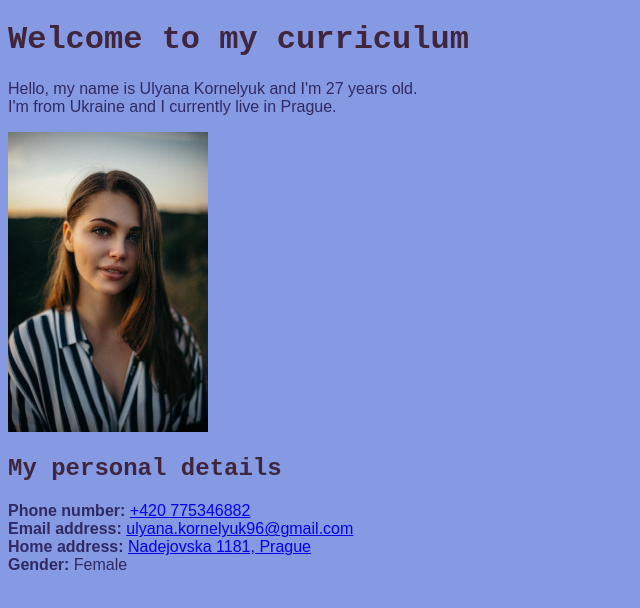
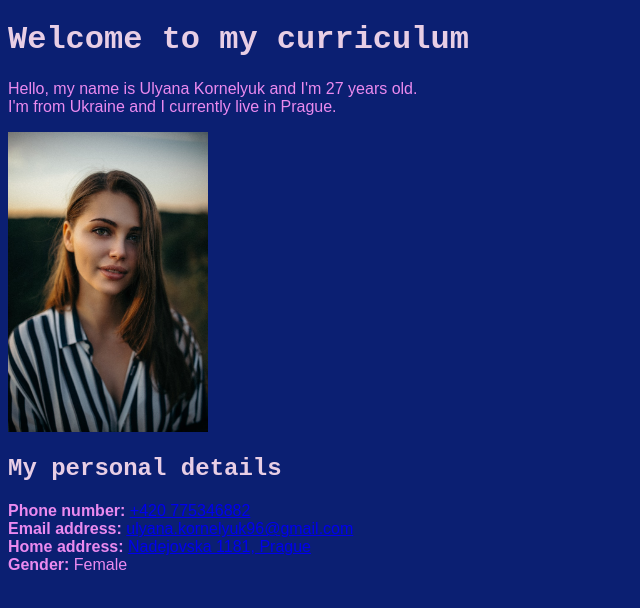
Before and after one commit to uly96/mycurriculum, a plain HTML site: page index.html in a window 1280 px wide. Shown: the whole page, without its empty margins (0-640 px from the left). Drawn offline with Linux system fonts and the light colour scheme.

Commit message:
modified color to blue

```diff
--- a/style.css
+++ b/style.css
@@ -1,16 +1,16 @@
 body {
-    background-color: #8699e3;
+    background-color: #0b1f72;
     font-family: Arial, Helvetica, sans-serif;
-    color: #2f2a63;
+    color: #eb8aef;
 }
 
 h1 {
-    color: #40263d;
+    color: #e8cee5;
     font-size: xx-large;
     font-family: 'Courier New', Courier, monospace;
 }
 
 h2 {
-    color: #40263d;
+    color: #e8cee5;
     font-family: 'Courier New', Courier, monospace;
 }
```
